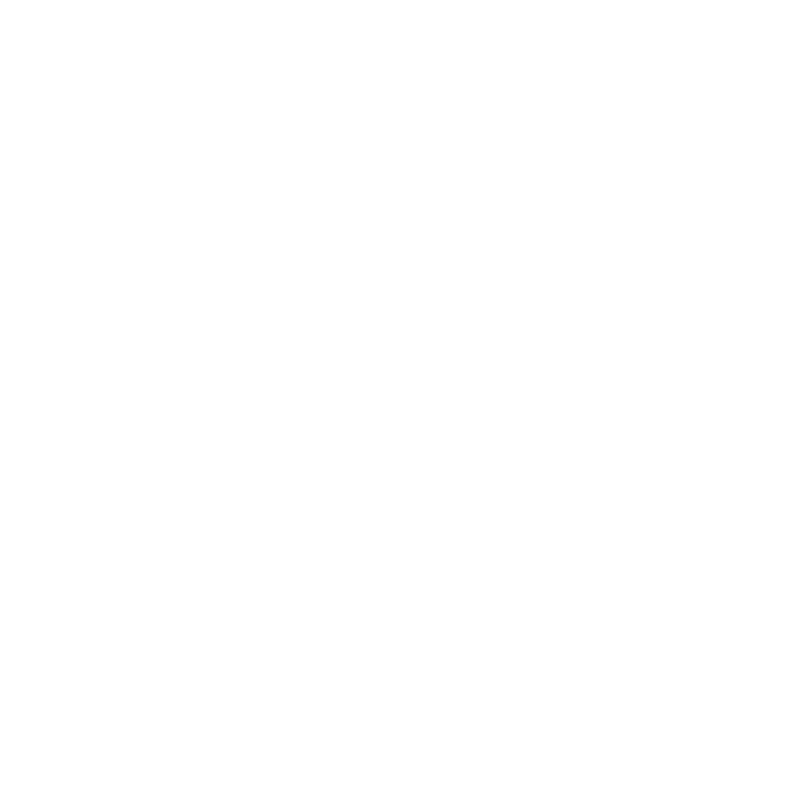
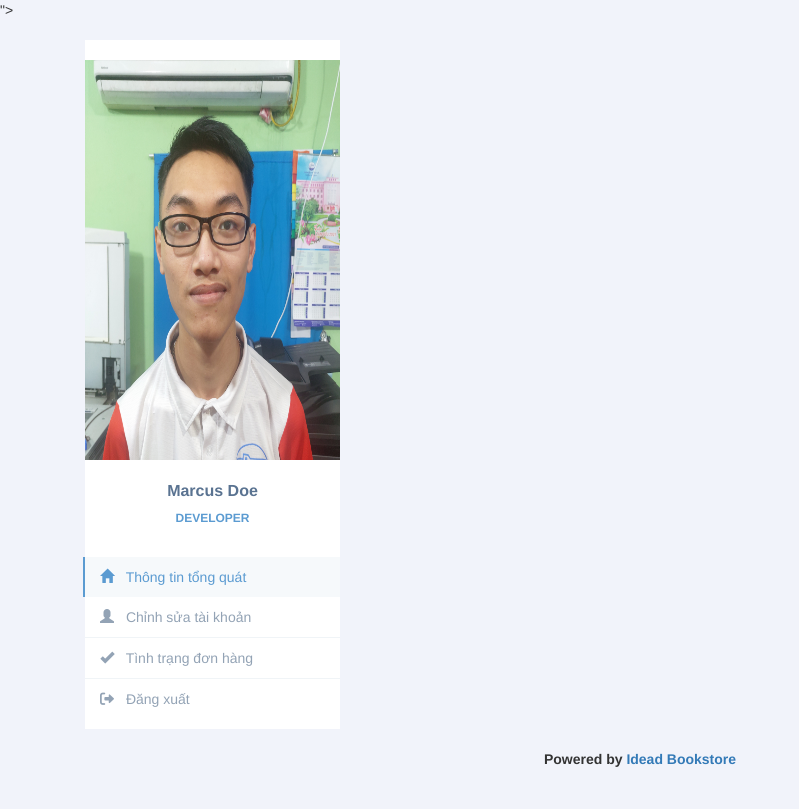
Before and after one commit to vinhcotam/CNWEB, a PHP site: page /CNWEB/user/infor.php in a window 1280 px wide. Before the commit the part shown is empty. Shown: the whole page, without its empty margins (0-799 px from the left). Run offline with PHP 8.4, Linux system fonts and the light colour scheme; a user stored in the database is signed in; some libraries are stand-ins or nearby versions.

Commit message:
update gd infor

```diff
--- a/checkpass.php
+++ b/checkpass.php
@@ -20,7 +20,7 @@
             header('Location:admin/dashboard.php');
         }if (password_verify($password_raw,$password_hash) && $level==false){
             $_SESSION['loginOK'] = $useremail;
-            header("Location:home.php");
+            header("Location:user/infor.php");
         }
         else{
             echo 'mat khau khong khop';
--- /dev/null
+++ b/css/infor.css
@@ -0,0 +1,113 @@
+/***
+User Profile Sidebar by @keenthemes
+A component of Metronic Theme - #1 Selling Bootstrap 3 Admin Theme in Themeforest: http://j.mp/metronictheme
+Licensed under MIT
+***/
+
+body {
+    background: #F1F3FA;
+  }
+
+  /* Profile container */
+  .profile {
+    margin: 20px 0;
+  }
+
+  /* Profile sidebar */
+  .profile-sidebar {
+    padding: 20px 0 10px 0;
+    background: #fff;
+  }
+
+  .profile-userpic img {
+    float: none;
+    margin: 0 auto;
+    width: 100%;
+    height: 50%;
+    /*-webkit-border-radius: 50% !important;*/
+    /*-moz-border-radius: 50% !important;*/
+    /*border-radius: 50% !important;*/
+  }
+
+  .profile-usertitle {
+    text-align: center;
+    margin-top: 20px;
+  }
+
+  .profile-usertitle-name {
+    color: #5a7391;
+    font-size: 16px;
+    font-weight: 600;
+    margin-bottom: 7px;
+  }
+
+  .profile-usertitle-job {
+    text-transform: uppercase;
+    color: #5b9bd1;
+    font-size: 12px;
+    font-weight: 600;
+    margin-bottom: 15px;
+  }
+
+  .profile-userbuttons {
+    text-align: center;
+    margin-top: 10px;
+  }
+
+  .profile-userbuttons .btn {
+    text-transform: uppercase;
+    font-size: 11px;
+    font-weight: 600;
+    padding: 6px 15px;
+    margin-right: 5px;
+  }
+
+  .profile-userbuttons .btn:last-child {
+    margin-right: 0px;
+  }
+
+  .profile-usermenu {
+    margin-top: 30px;
+  }
+
+  .profile-usermenu ul li {
+    border-bottom: 1px solid #f0f4f7;
+  }
+
+  .profile-usermenu ul li:last-child {
+    border-bottom: none;
+  }
+
+  .profile-usermenu ul li a {
+    color: #93a3b5;
+    font-size: 14px;
+    font-weight: 400;
+  }
+
+  .profile-usermenu ul li a i {
+    margin-right: 8px;
+    font-size: 14px;
+  }
+
+  .profile-usermenu ul li a:hover {
+    background-color: #fafcfd;
+    color: #5b9bd1;
+  }
+
+  .profile-usermenu ul li.active {
+    border-bottom: none;
+  }
+
+  .profile-usermenu ul li.active a {
+    color: #5b9bd1;
+    background-color: #f6f9fb;
+    border-left: 2px solid #5b9bd1;
+    margin-left: -2px;
+  }
+
+  /* Profile Content */
+  .profile-content {
+    padding: 20px;
+    background: #fff;
+    min-height: 460px;
+  }
--- a/user/infor.php
+++ b/user/infor.php
@@ -5,3 +5,73 @@
     }
 
 ?>
+<link href="//maxcdn.bootstrapcdn.com/bootstrap/3.3.0/css/bootstrap.min.css" rel="stylesheet" id="bootstrap-css">
+<script src="//maxcdn.bootstrapcdn.com/bootstrap/3.3.0/js/bootstrap.min.js"></script>
+<script src="//code.jquery.com/jquery-1.11.1.min.js"></script>
+<link rel="stylesheet" href="https://cdnjs.cloudflare.com/ajax/libs/font-awesome/6.0.0-beta2/css/all.min.css" integrity="sha512-YWzhKL2whUzgiheMoBFwW8CKV4qpHQAEuvilg9FAn5VJUDwKZZxkJNuGM4XkWuk94WCrrwslk8yWNGmY1EduTA==" crossorigin="anonymous" referrerpolicy="no-referrer" />">
+<link rel="stylesheet" href="../css/infor.css">
+<!------ Include the above in your HEAD tag ---------->
+
+<!--
+User Profile Sidebar by @keenthemes
+A component of Metronic Theme - #1 Selling Bootstrap 3 Admin Theme in Themeforest: http://j.mp/metronictheme
+Licensed under MIT
+-->
+<?php
+
+?>
+<div class="container">
+    <div class="row profile">
+		<div class="col-md-3">
+			<div class="profile-sidebar">
+				<!-- SIDEBAR USERPIC -->
+				<div class="profile-userpic">
+					<img src="../img/avatar1.jpg" class="img-responsive" alt="">
+				</div>
+				<!-- END SIDEBAR USERPIC -->
+				<!-- SIDEBAR USER TITLE -->
+				<div class="profile-usertitle">
+					<div class="profile-usertitle-name">
+						Marcus Doe
+					</div>
+					<div class="profile-usertitle-job">
+						Developer
+					</div>
+				</div>
+				<!-- END SIDEBAR USER TITLE -->
+				<!-- SIDEBAR BUTTONS -->
+				<!-- END SIDEBAR BUTTONS -->
+				<!-- SIDEBAR MENU -->
+				<div class="profile-usermenu">
+					<ul class="nav">
+						<li class="active">
+							<a href="#">
+							<i class="glyphicon glyphicon-home"></i>
+							Thông tin tổng quát </a>
+						</li>
+						<li>
+							<a href="#">
+							<i class="glyphicon glyphicon-user"></i>
+							Chỉnh sửa tài khoản </a>
+						</li>
+						<li>
+							<a href="#" target="_blank">
+							<i class="glyphicon glyphicon-ok"></i>
+							Tình trạng đơn hàng </a>
+						</li>
+						<li>
+							<a href="../logout.php">
+							<i class="fas fa-sign-out-alt"></i> Đăng xuất</a>
+						</li>
+					</ul>
+				</div>
+				<!-- END MENU -->
+			</div>
+		</div>
+	</div>
+</div>
+<center>
+<strong>Powered by <a href="http://j.mp/metronictheme" target="_blank">Idead Bookstore</a></strong>
+</center>
+<br>
+<br>
```
